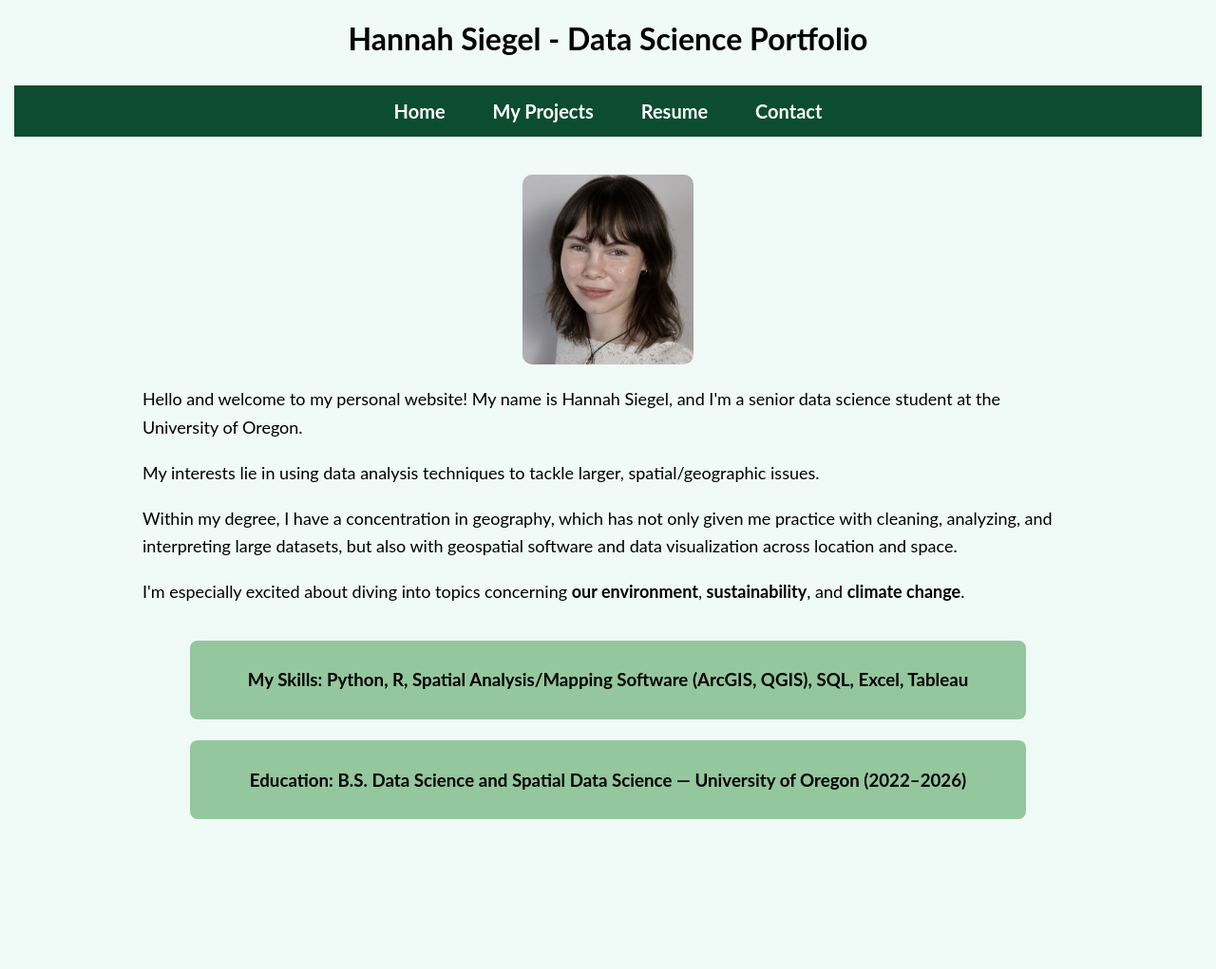
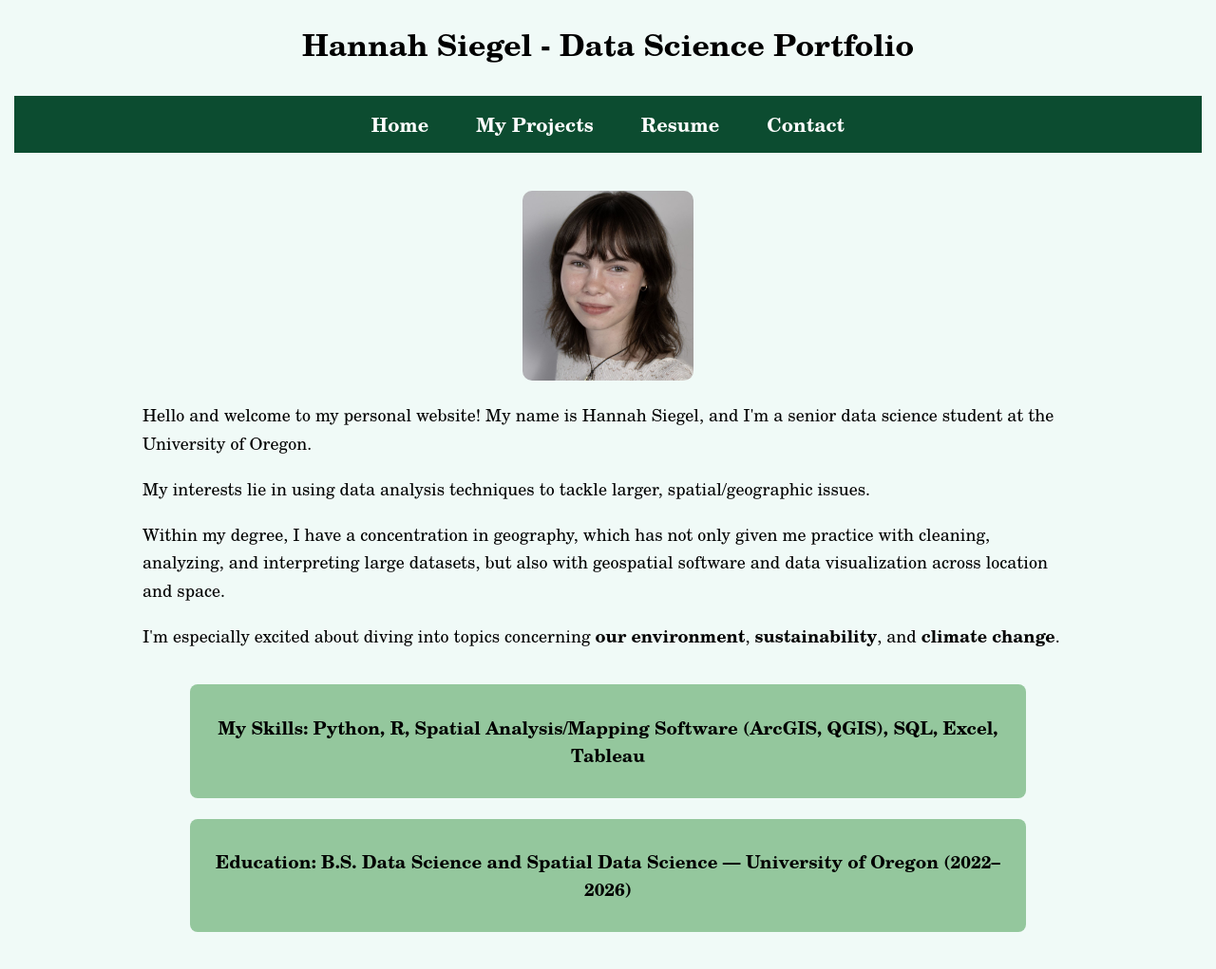
Before and after one commit to siegelhannah/portfolio, a Jekyll site: the page built from index.md, in a window 1280 px wide and 1082 px high. Shown: the top 1021 px of the window at 95% size. Built offline with Jekyll 4.4.1, drawn with Linux system fonts in a browser that asks for light colours.

Commit message:
Update style.css

```diff
--- a/assets/style.css
+++ b/assets/style.css
@@ -2,7 +2,7 @@
 body {
   padding: 0 15px;
   margin: 0;
-  font-family: Lato, sans-serif;
+  font-family: New Century Schoolbook, TeX Gyre Schola, serif;
   background-color: #F0FAF7;
 }
 
```
